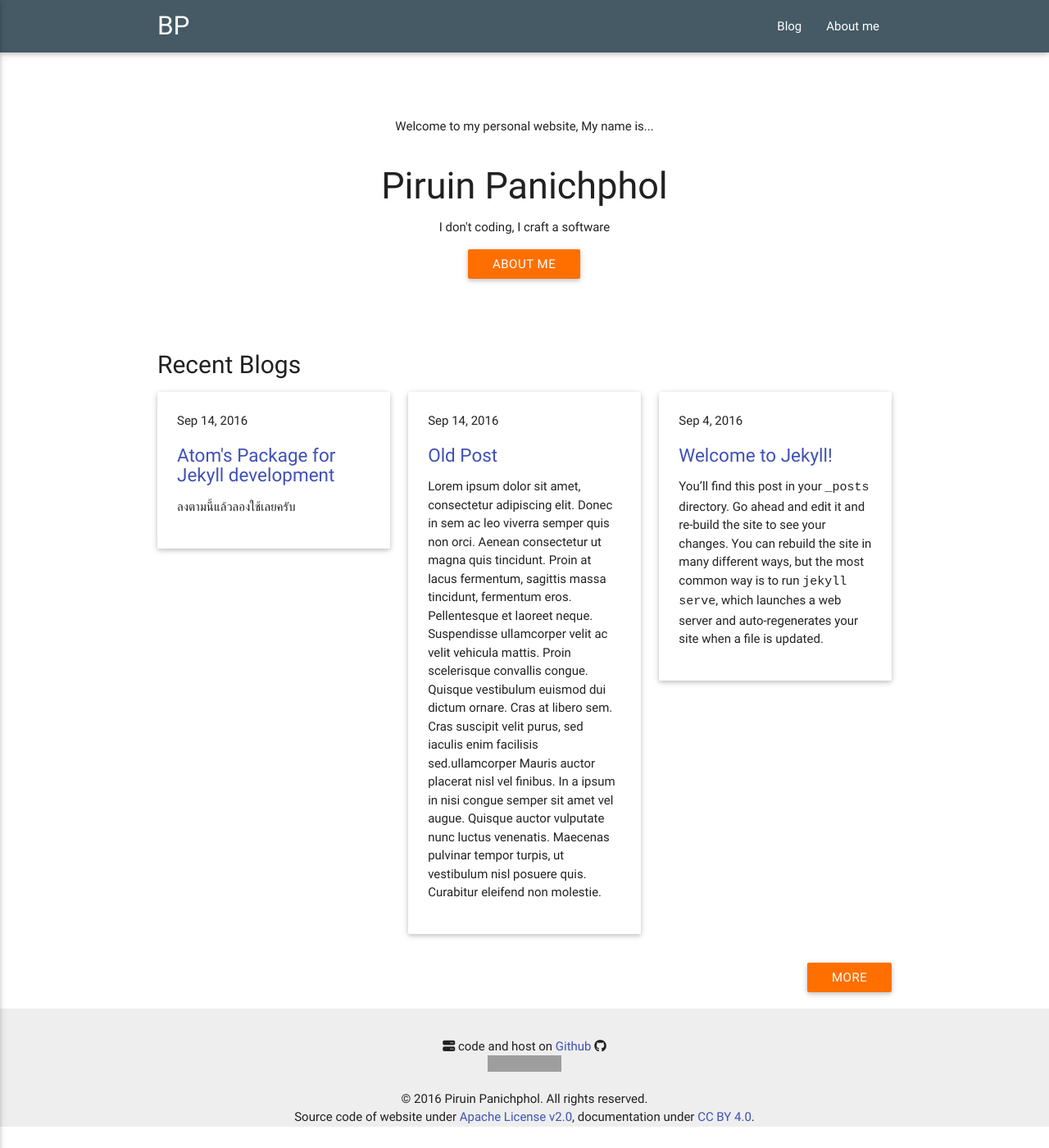
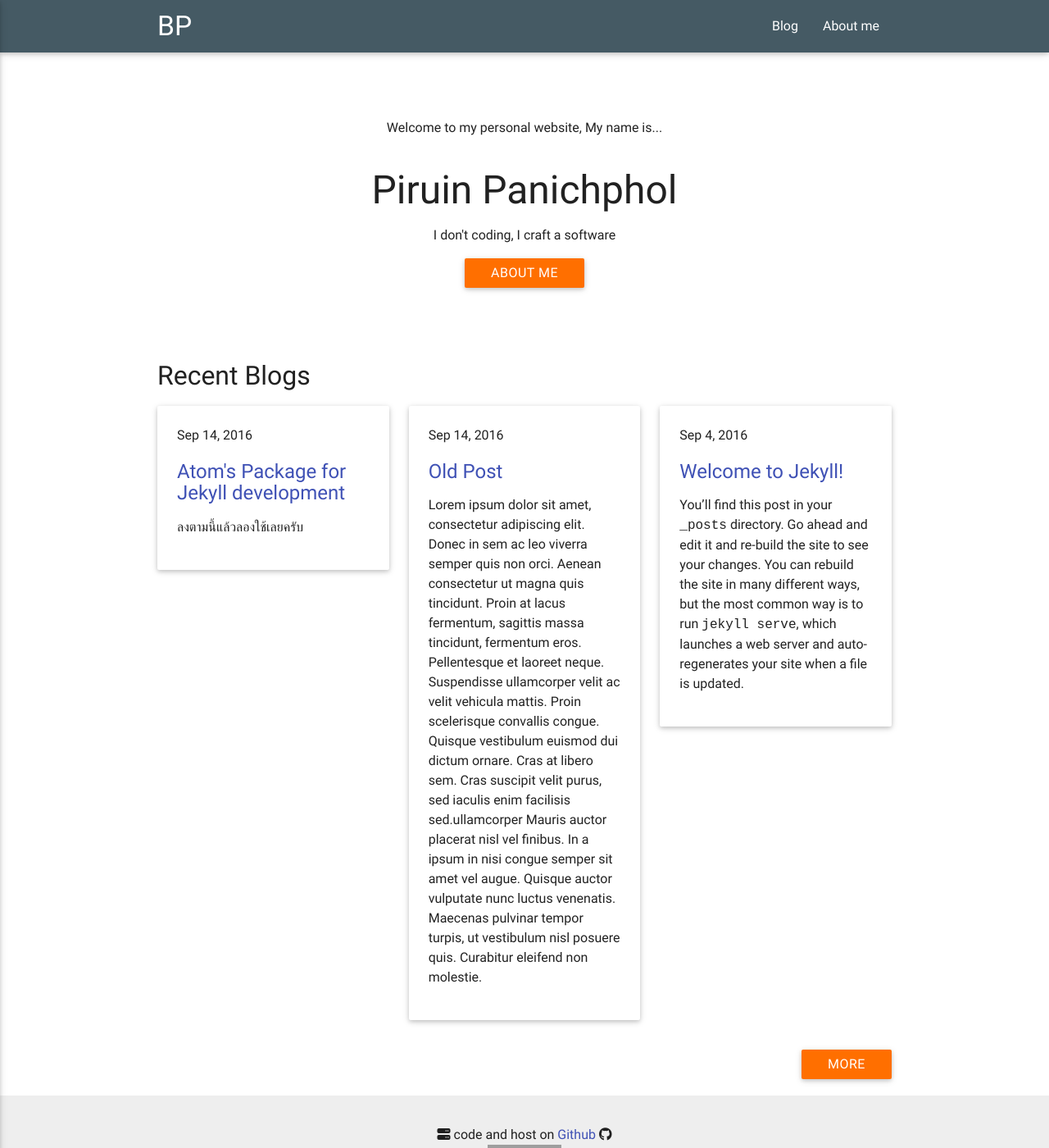
Before and after one commit to piruin/piruin.github.io, a Jekyll site: the page built from index.html, in a window 1280 px wide and 1400 px high. Shown: the whole window at 82% size. Built offline with Jekyll 4.4.1, drawn with Linux system fonts in a browser that asks for light colours; nearby versions of some CDN libraries; grey boxes are pictures that could not be loaded.

Commit message:
slightly increase font size

```diff
--- a/_sass/components/_typography.scss
+++ b/_sass/components/_typography.scss
@@ -11,11 +11,11 @@ html{
   }
 
   @media only screen and (min-width: $medium-screen) {
-    font-size: 14.5px;
+    font-size: 15px;
   }
 
   @media only screen and (min-width: $large-screen) {
-    font-size: 15px;
+    font-size: 16px;
   }
 
   font-family: "Roboto", sans-serif;
```
